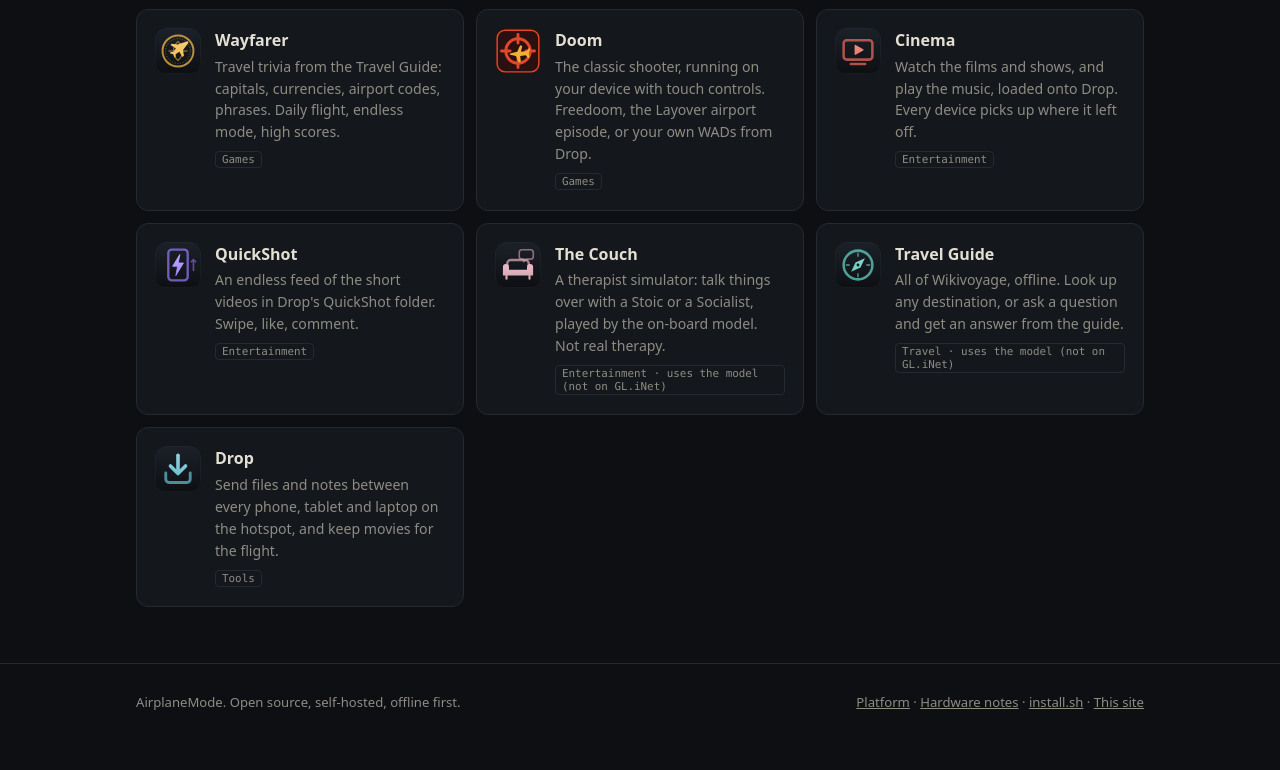
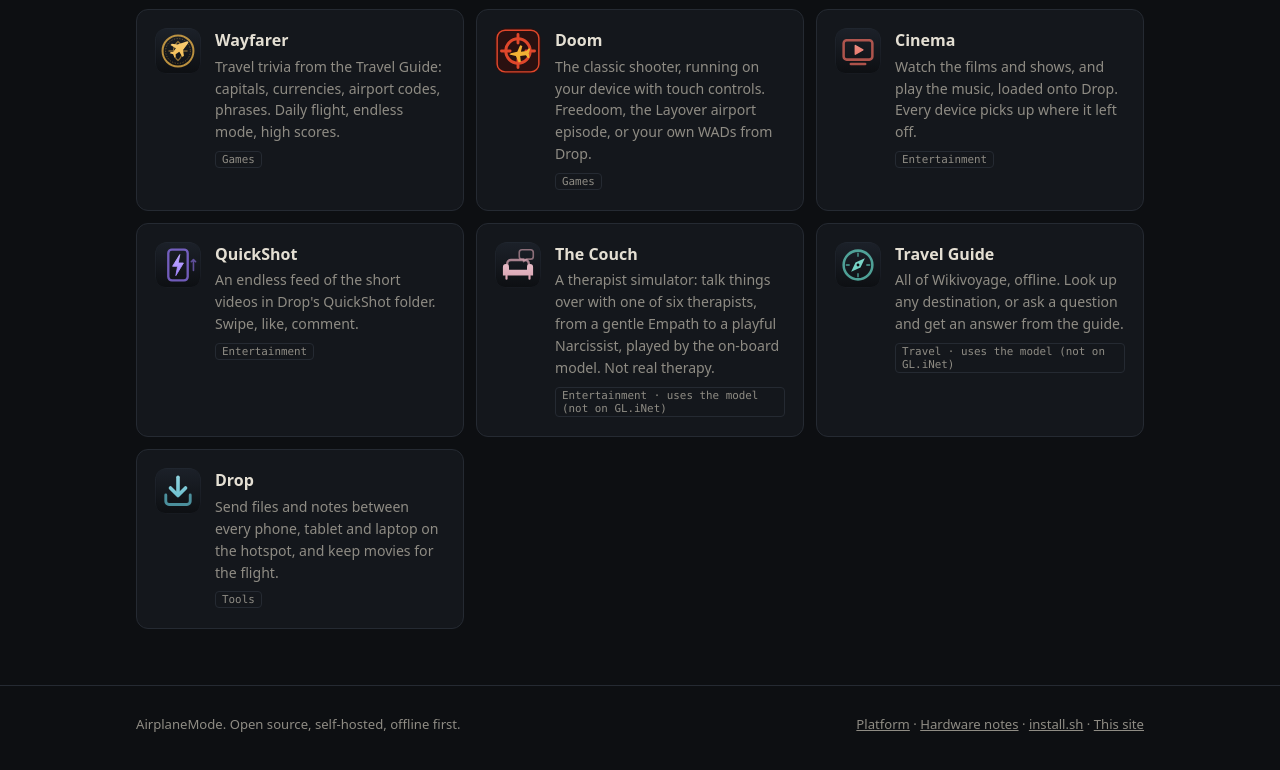
Before and after one commit to jessewolcott/airplanemode-site, a plain HTML site: page index.html in a window 1280 px wide. Shown: the part 3789-4559 px from the top of the page. Drawn offline with Linux system fonts and the light colour scheme.

Commit message:
The Couch card: six therapists (0.2.0)
Co-Authored-By: Claude Opus 5.5 <noreply@anthropic.com>

```diff
--- a/index.html
+++ b/index.html
@@ -412,7 +412,7 @@
         </a>
         <a class="app" href="https://github.com/jessewolcott/airplanemode-couch">
           <img class="ico" src="assets/icons/couch.svg" alt="" width="46" height="46" loading="lazy">
-          <span><h3>The Couch</h3><p>A therapist simulator: talk things over with a Stoic or a Socialist, played by the on-board model. Not real therapy.</p><span class="tag">Entertainment · uses the model (not on GL.iNet)</span></span>
+          <span><h3>The Couch</h3><p>A therapist simulator: talk things over with one of six therapists, from a gentle Empath to a playful Narcissist, played by the on-board model. Not real therapy.</p><span class="tag">Entertainment · uses the model (not on GL.iNet)</span></span>
         </a>
         <a class="app" href="https://github.com/jessewolcott/airplanemode-guide">
           <img class="ico" src="assets/icons/guide.svg" alt="" width="46" height="46" loading="lazy">
```
